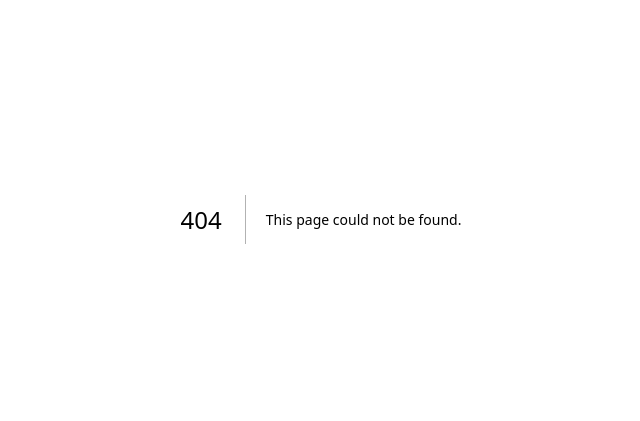
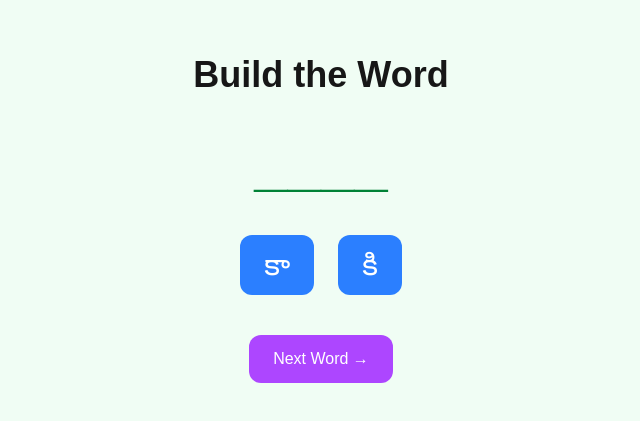
Before and after one commit to venkata-parimi/learn-telugu-fast, a Next.js app in the folder apps/web/: page /game in a window 1280 px wide. Before the commit this address had no page. Shown: the part 181-602 px from the top of the page, without its empty margins (319-959 px from the left). Built offline with nearby package versions, Linux system fonts and the light colour scheme.

Commit message:
Add word builder game (#5)
drag syllables to form words

pronunciation support

success feedback

```diff
--- /dev/null
+++ b/apps/web/src/app/game/page.tsx
@@ -0,0 +1,35 @@
+"use client";
+
+import { useState } from "react";
+import { wordBuilderLevels } from "@/data/wordBuilder";
+import WordBuilder from "@/components/game/WordBuilder";
+
+export default function GamePage() {
+
+    const [level, setLevel] = useState(0);
+
+    const current = wordBuilderLevels[level];
+
+    return (<div className="flex flex-col items-center justify-center h-screen bg-green-50">
+
+
+        <h1 className="text-4xl font-bold mb-10">
+            Build the Word
+        </h1>
+
+        <WordBuilder word={current.word} pieces={current.pieces} />
+
+        <button
+            onClick={() =>
+                setLevel((level + 1) % wordBuilderLevels.length)
+            }
+            className="mt-10 bg-purple-500 text-white px-6 py-3 rounded-xl"
+        >
+            Next Word →
+        </button>
+
+    </div>
+
+
+    );
+}
--- /dev/null
+++ b/apps/web/src/components/game/WordBuilder.tsx
@@ -0,0 +1,46 @@
+"use client";
+
+import { useState } from "react";
+import { speak } from "@/lib/tts";
+import WordPiece from "./WordPiece";
+
+interface Props {
+    word: string
+    pieces: string[]
+}
+
+export default function WordBuilder({ word, pieces }: Props) {
+
+    const [built, setBuilt] = useState("");
+
+    const handleClick = (piece: string) => {
+        const next = built + piece;
+        setBuilt(next);
+
+
+        if (next === word) {
+            speak(word);
+            alert("🎉 Correct!");
+        }
+
+
+    };
+
+    return (<div className="flex flex-col items-center gap-10">
+
+
+        <div className="text-6xl font-bold text-green-700">
+            {built || "____"}
+        </div>
+
+        <div className="flex gap-6">
+            {pieces.map((p, i) => (
+                <WordPiece key={i} text={p} onClick={() => handleClick(p)} />
+            ))}
+        </div>
+
+    </div>
+
+
+    );
+}
--- /dev/null
+++ b/apps/web/src/components/game/WordPiece.tsx
@@ -0,0 +1,13 @@
+interface Props {
+    text: string
+    onClick: () => void
+}
+
+export default function WordPiece({ text, onClick }: Props) {
+    return (<button
+        onClick={onClick}
+        className="bg-blue-500 text-white text-3xl px-6 py-3 rounded-xl"
+    >
+        {text} </button>
+    )
+}
--- /dev/null
+++ b/apps/web/src/data/wordBuilder.ts
@@ -0,0 +1,18 @@
+export const wordBuilderLevels = [
+    {
+        word: "కాకి",
+        pieces: ["కా", "కి"]
+    },
+    {
+        word: "పాలు",
+        pieces: ["పా", "లు"]
+    },
+    {
+        word: "అమ్మ",
+        pieces: ["అం", "మ"]
+    },
+    {
+        word: "చెట్టు",
+        pieces: ["చె", "ట్టు"]
+    }
+];
```
